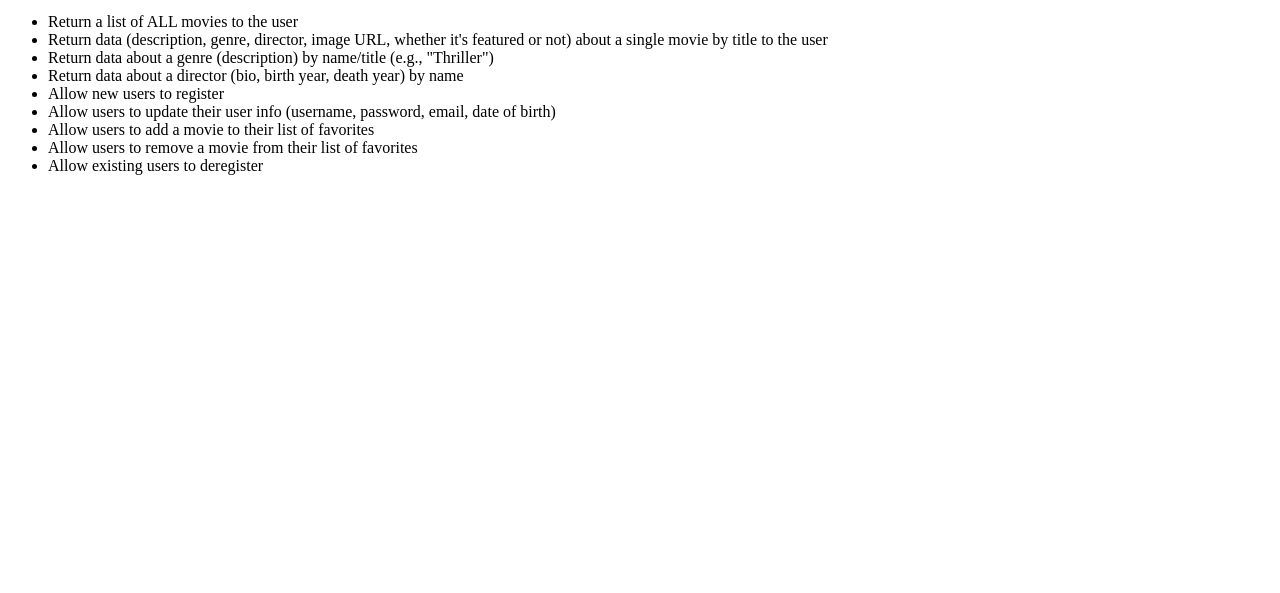
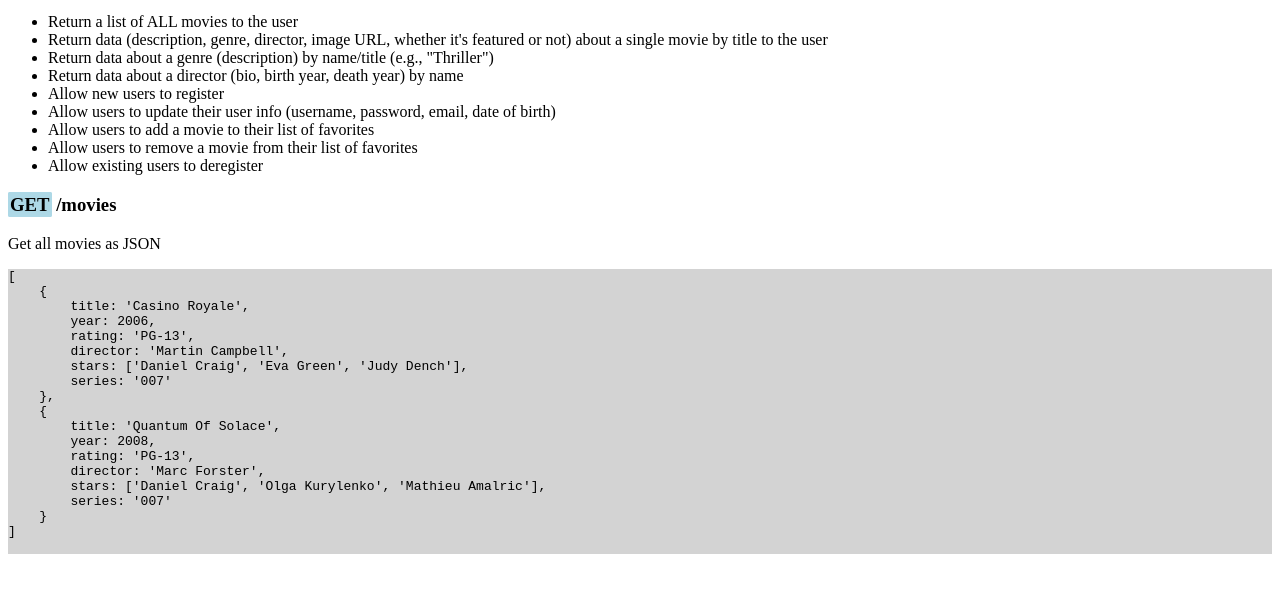
Before and after one commit to bentleyjensen/movie-api, a website: page public/documentation.html in a window 1280 px wide. Shown: the part 87-680 px from the top of the page. Drawn offline with Linux system fonts and the light colour scheme.

Commit message:
move html to  public

```diff
--- a/documentation.html
+++ b/public/documentation.html
@@ -1,6 +1,19 @@
 <hmtl>
 <head>
     <title>Documentation</title>
+    <style>
+        pre
+        {
+            background-color: lightgray;
+        }
+
+        .method
+        {
+            background-color: lightblue;
+            border: 2px solid lightblue;
+            border-radius: 2px;
+        }
+    </style>
     </head>
     <body>
         <h1>Documentation</h1>
@@ -16,4 +29,27 @@
             <li>Allow users to remove a movie from their list of favorites</li>
             <li>Allow existing users to deregister</li>
         </ul>
+
+        <h3><span class="method">GET</span> /movies</h3>
+        <p>Get all movies as JSON</p>
+        <pre>
+[
+    {
+        title: 'Casino Royale',
+        year: 2006,
+        rating: 'PG-13',
+        director: 'Martin Campbell',
+        stars: ['Daniel Craig', 'Eva Green', 'Judy Dench'],
+        series: '007'
+    },
+    {
+        title: 'Quantum Of Solace',
+        year: 2008,
+        rating: 'PG-13',
+        director: 'Marc Forster',
+        stars: ['Daniel Craig', 'Olga Kurylenko', 'Mathieu Amalric'],
+        series: '007'
+    }
+]
+        </pre>
     </body>
```
Also changed, not shown: public/index.html (renamed from index.html).
